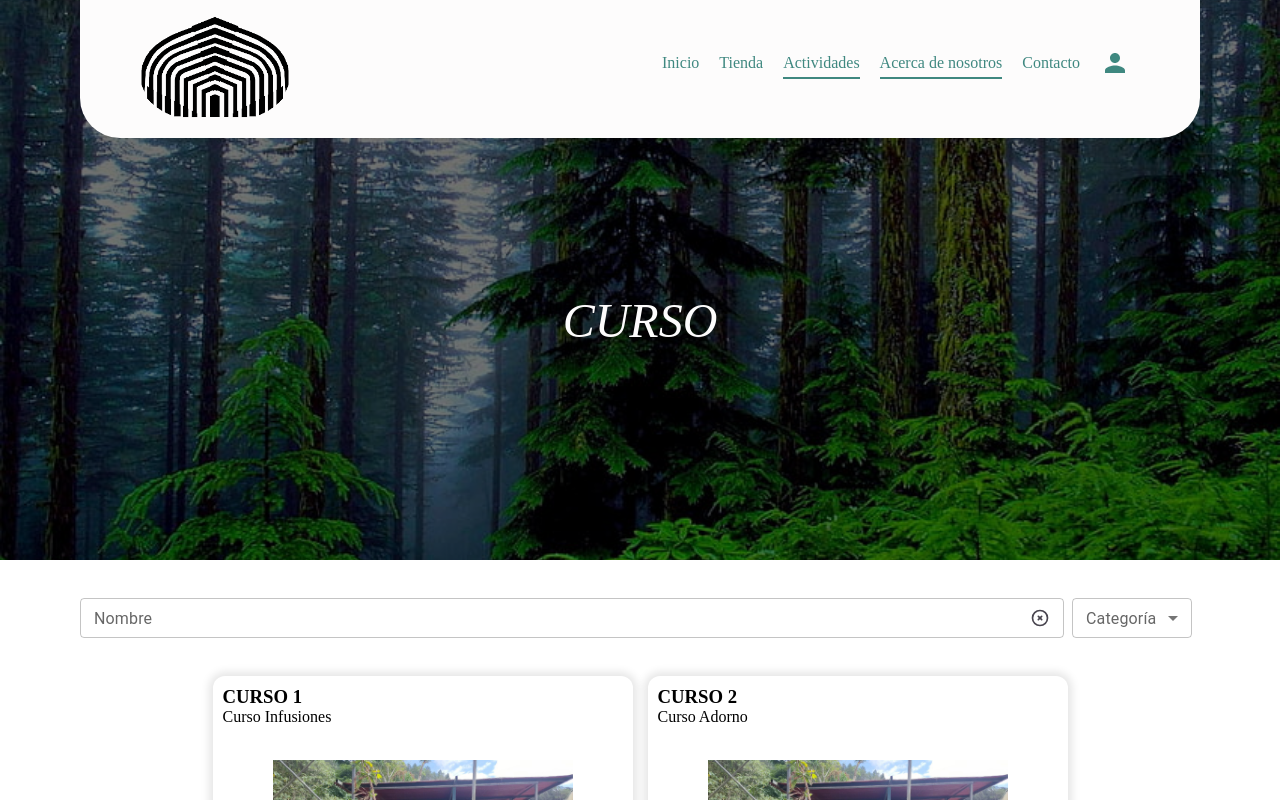
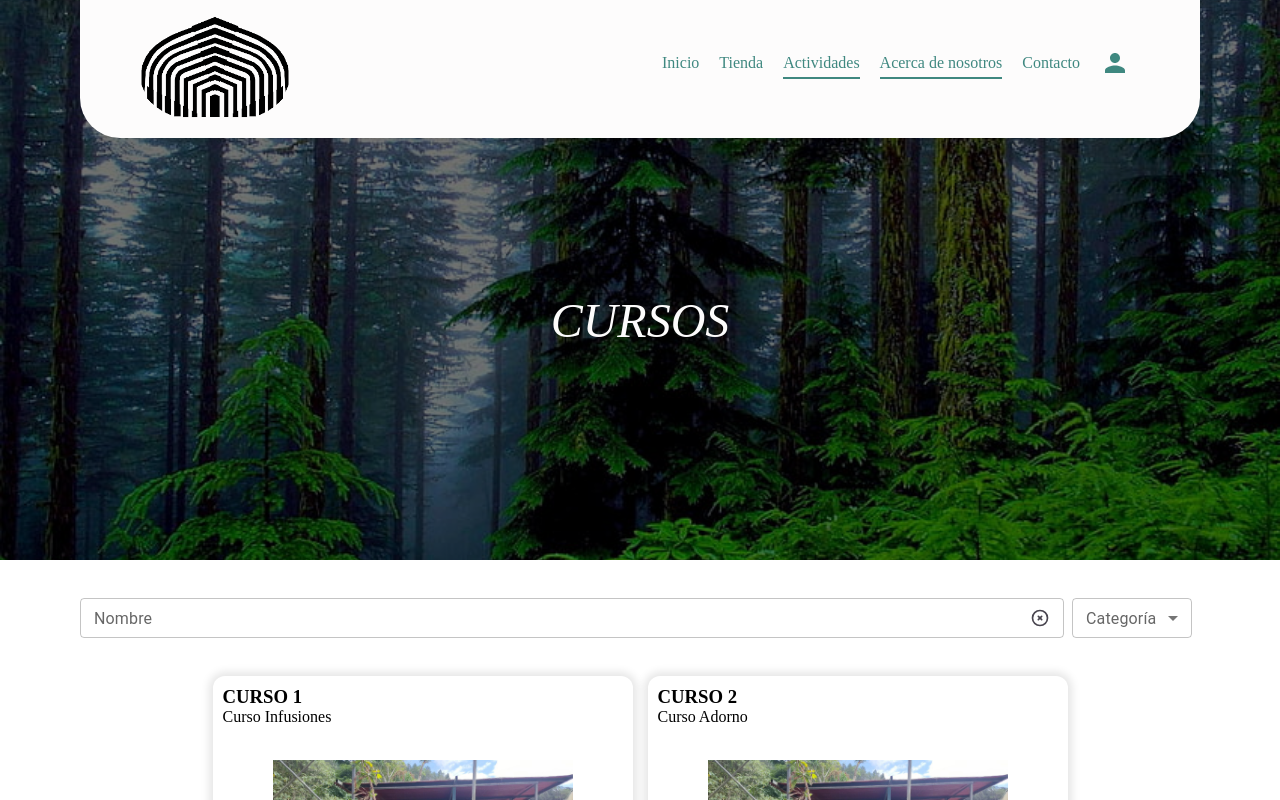
Before and after one commit to usbserviciocomunitario/ViveroWebPage, a React (Vite) app in the folder frontend/: page /actividades/cursos in a window 1280 px wide. Shown: the top 800 px of the page. Built offline with nearby package versions, Linux system fonts and the light colour scheme.

Commit message:
algunos arreglos pequenos

```diff
--- a/frontend/src/pages/ActivityCourses.jsx
+++ b/frontend/src/pages/ActivityCourses.jsx
@@ -13,7 +13,7 @@ export default () => {
     <>
       <Layout>
         <Banner
-          title="CURSO"
+          title="CURSOS"
           image={BannerImage}
           compact={true}
         />
--- a/frontend/src/pages/ActivityTalks.jsx
+++ b/frontend/src/pages/ActivityTalks.jsx
@@ -2,6 +2,8 @@ import Banner from "../components/Banner/Banner";
 import Layout from "../components/Layout/Layout";
 import TalksCarousel from "../components/TalksCarousel/TalksCarousel";
 import { Talks } from "../utils/dummyTalks";
+import BannerImage from "../assets/banners/banner.jpg";
+
 
 export default function ActivityTalks() {
   const talks = Talks;
@@ -10,9 +12,9 @@ export default function ActivityTalks() {
       <>
         <Layout>
           <Banner
-
-                  title="CHARLAS"
-                  subtitle="TODO A TU ALCANCE"
+            title="CHARLAS"
+            image={BannerImage}
+            compact={true}
           />
           <TalksCarousel product={talks} />
         </Layout>
```
